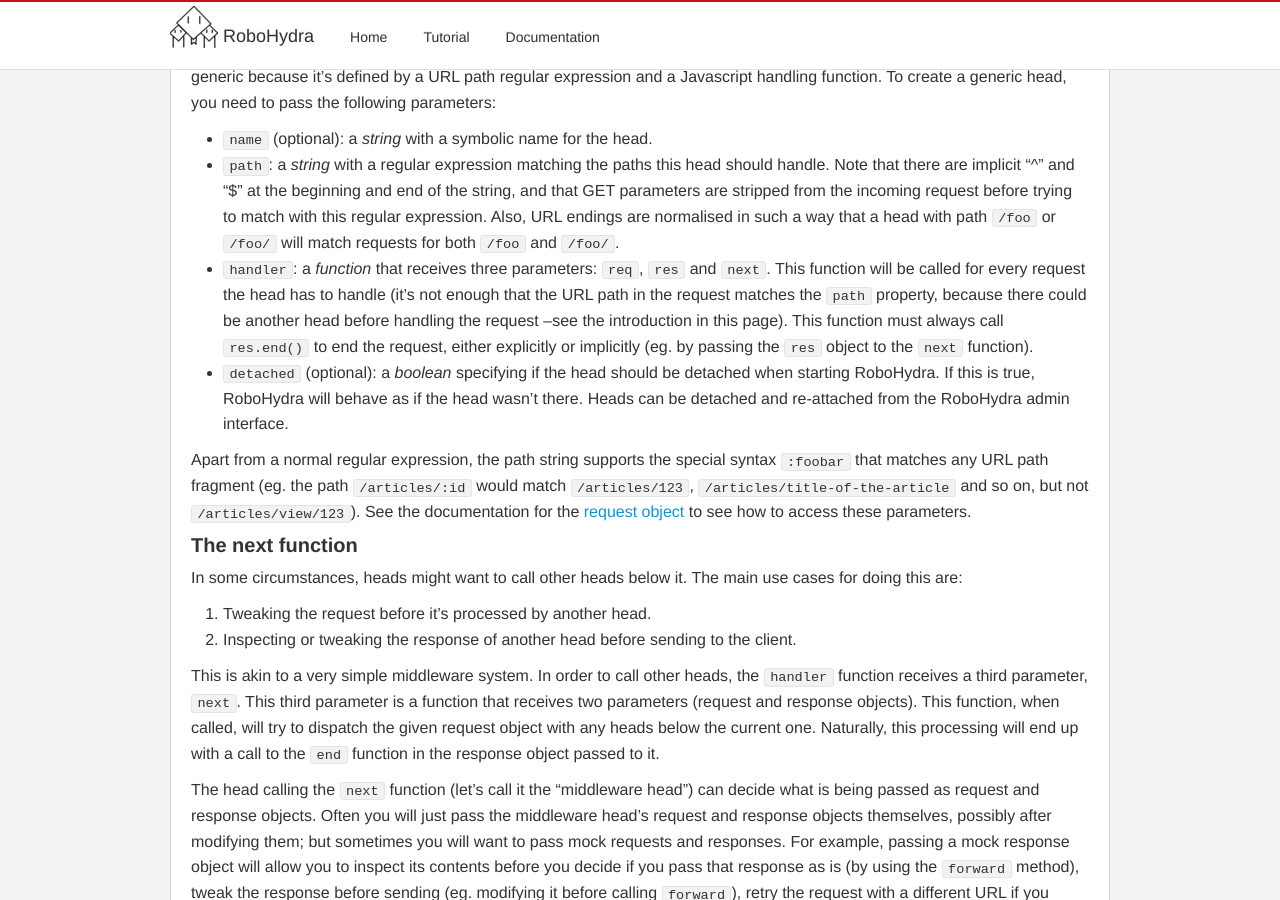
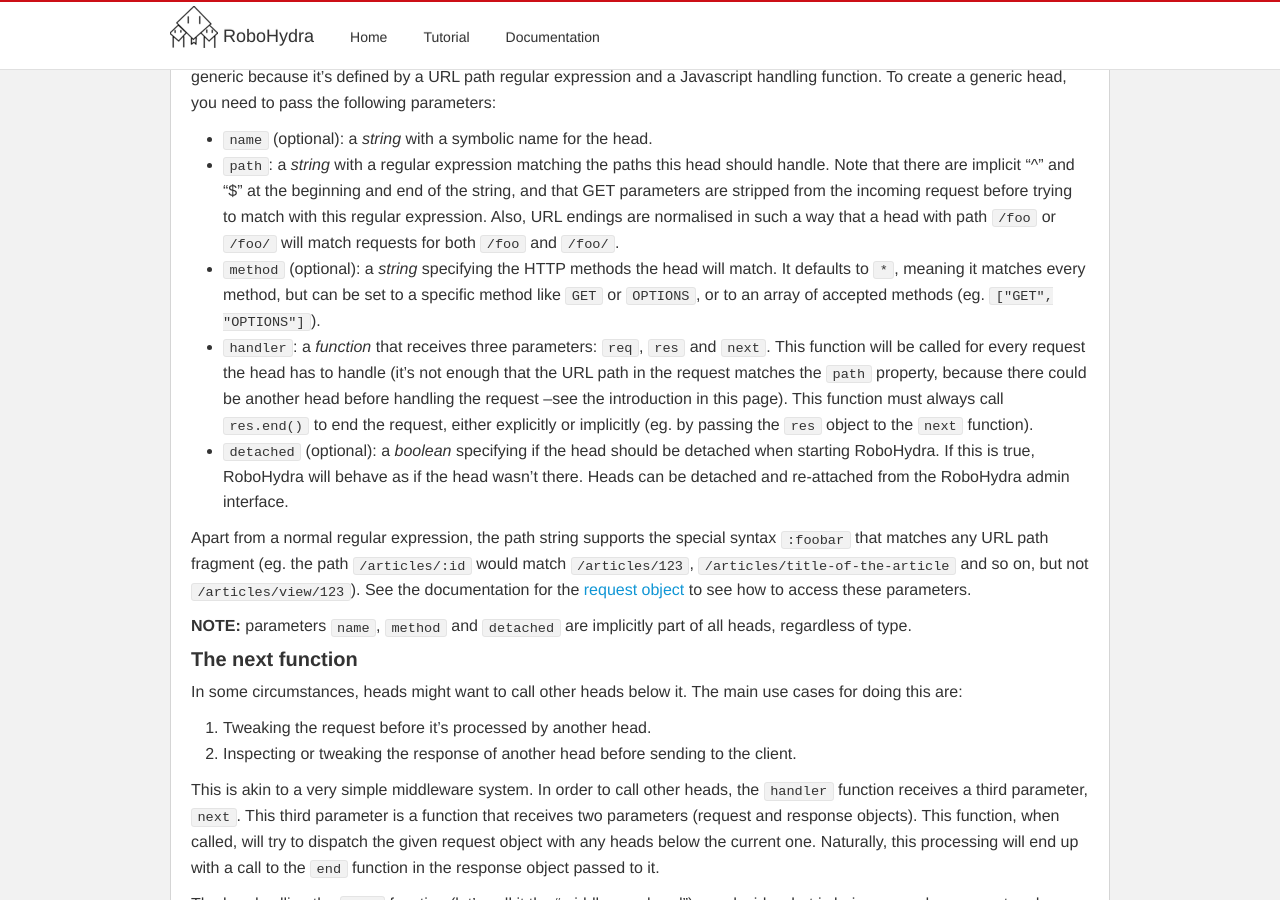
Before and after one commit to robohydra/robohydra, a Jekyll site: the page built from docs/head/heads/index.md, in a window 1280 px wide and 900 px high, scrolled down 354 px. Built offline with Jekyll 4.4.1, drawn with Linux system fonts in a browser that asks for light colours.

Commit message:
Document the new "method" head parameter

```diff
--- a/docs/head/heads/index.md
+++ b/docs/head/heads/index.md
@@ -36,6 +36,10 @@ following parameters:
   regular expression. Also, URL endings are normalised in such a way
   that a head with path `/foo` or `/foo/` will match requests for both
   `/foo` and `/foo/`.
+* `method` (optional): a *string* specifying the HTTP methods the head
+  will match. It defaults to `*`, meaning it matches every method, but
+  can be set to a specific method like `GET` or `OPTIONS`, or to an
+  array of accepted methods (eg. `["GET", "OPTIONS"]`).
 * `handler`: a *function* that receives three parameters: `req`, `res`
   and `next`. This function will be called for every request the head
   has to handle (it's not enough that the URL path in the request
@@ -56,6 +60,9 @@ path `/articles/:id` would match `/articles/123`,
 `/articles/view/123`). See the documentation for the [request
 object](../api/classes/Request.html) to see how to access these
 parameters.
+
+**NOTE:** parameters `name`, `method` and `detached` are implicitly
+part of all heads, regardless of type.
 
 
 ### The next function
```
